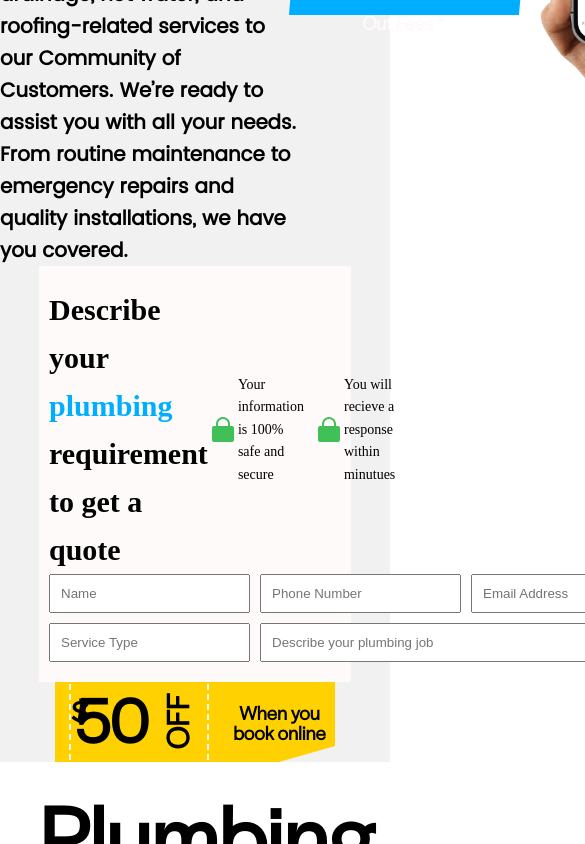
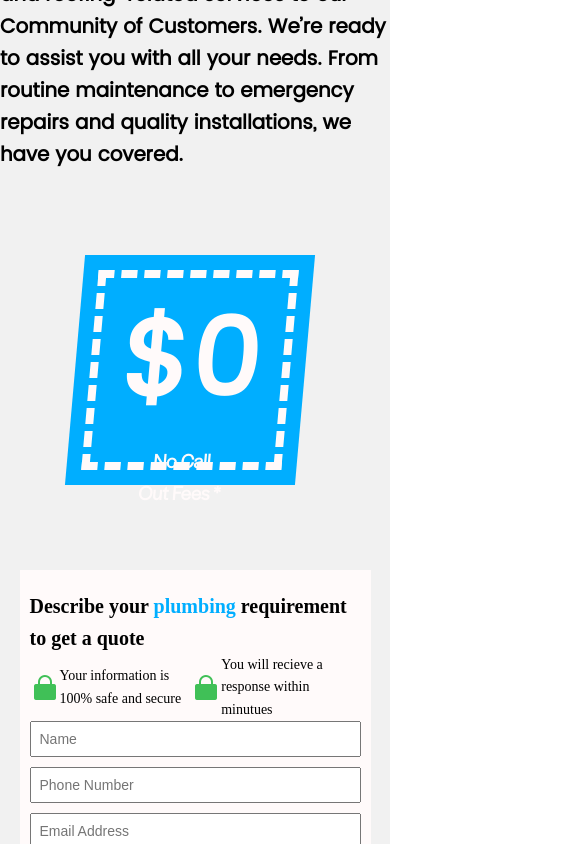
Before and after one commit to LeiliAQ/landingpage, a React (Create React App) app: page / in a window 390 px wide. Shown: the part 1156-2000 px from the top of the page, 585 px wide, since content can reach past the window. Built offline with nearby package versions, Linux system fonts and the light colour scheme.

Commit message:
Quote Alpha1 responsive

```diff
--- a/src/components/Landing.css
+++ b/src/components/Landing.css
@@ -189,15 +189,15 @@
 }
 @media screen and (max-width: 992px) {
     .landing-title {
-        font-size: 4rem; /* Adjust font size */
-        padding-left: 4rem; /* Adjust padding */
-        padding-top: 3rem; /* Adjust padding */
+        font-size: 4rem;
+        padding-left: 4rem;
+        padding-top: 3rem;
     }
     .header_pricing {
-        padding-left: 4rem; /* Adjust padding */
+        padding-left: 4rem;
     }
     .flex-right {
-        padding-right: 4rem; /* Adjust padding */
+        padding-right: 4rem;
     }
     .header-down-elements{
         width: 100%;
@@ -217,31 +217,31 @@
 /* Small tablets and large phones (768px and below) */
 @media screen and (max-width: 768px) {
     .landing-title {
-        font-size: 3rem; /* Adjust font size */
-        padding-left: 2rem; /* Adjust padding */
-        padding-top: 2rem; /* Adjust padding */
+        font-size: 3rem;
+        padding-left: 2rem;
+        padding-top: 2rem;
     }
     .icon-image {
-        width: 4rem; /* Adjust size */
-        height: 4rem; /* Adjust size */
+        width: 4rem;
+        height: 4rem;
     }
     .header_pricing {
-        padding-left: 2rem; /* Adjust padding */
+        padding-left: 2rem;
     }
     .flex-right {
-        flex-direction: column; /* Stack elements vertically */
-        padding-right: 2rem; /* Adjust padding */
-        margin-top: 2rem; /* Adjust margin */
+        flex-direction: column;
+        padding-right: 2rem;
+        margin-top: 2rem;
     }
     .header-down-elements {
         display: flex;
         justify-content: center;
         align-items: center;
-        margin-top: 2rem; /* Adjust margin */
+        margin-top: 2rem;
     }
 
     .header-down-element {
-        padding: 1rem; /* Adjust padding */
+        padding: 1rem;
         max-width: 10rem;
     }
 
--- a/src/components/Quote.css
+++ b/src/components/Quote.css
@@ -179,3 +179,78 @@
     left: 0;
 
 }
+
+
+/* Media queries for responsiveness */
+
+@media screen and (max-width: 1200px) {
+    .quote-image-conntainer {
+        flex-basis: 400px;
+        flex-grow: 1;
+        flex-shrink: 1;
+        width: 500px;
+    }
+    .quote-img {
+        max-width: 250px;
+    }
+    .no-fee-outer {
+        max-width: 250px;
+        margin-right: 1rem;
+    }
+}
+
+@media screen and (max-width: 992px) {
+    .quote_description {
+        flex-direction: column;
+        align-items: center;
+    }
+
+    .quote-form-container {
+        width: 90%;
+        margin: 0 auto;
+    }
+
+    .grid-container {
+        grid-template-columns: repeat(2, 1fr); /* Two columns */
+    }
+
+    .long-input {
+        grid-column: span 2;
+    }
+
+    .submit-button {
+        grid-column: span 2;
+    }
+}
+
+/* Small tablets and large phones (768px and below) */
+@media screen and (max-width: 768px) {
+    .quote-img {
+        display: none;
+    }.form-header{
+        flex-direction: column;
+    }
+}
+
+/* Mobile phones (576px and below) */
+@media screen and (max-width: 576px) {
+    .form-input {
+        padding: 0.8rem;
+        font-size: 14px;
+    }
+
+    .grid-container {
+        grid-template-columns: 1fr;
+    }
+
+    .long-input {
+        grid-column: span 1;
+    }
+
+    .submit-button {
+        grid-column: span 1;
+    }
+    .describe{
+        font-size: 20px;
+    }
+}
--- a/src/components/Quote.js
+++ b/src/components/Quote.js
@@ -25,7 +25,6 @@ export default class Quote extends Component {
                              No Call <br /> Out Fees <sup>*</sup>
                         </div>
                     </div>
-
                     <img  className='quote-img' src={phoneImage} alt="" />
                 </div>
             </div>
```
